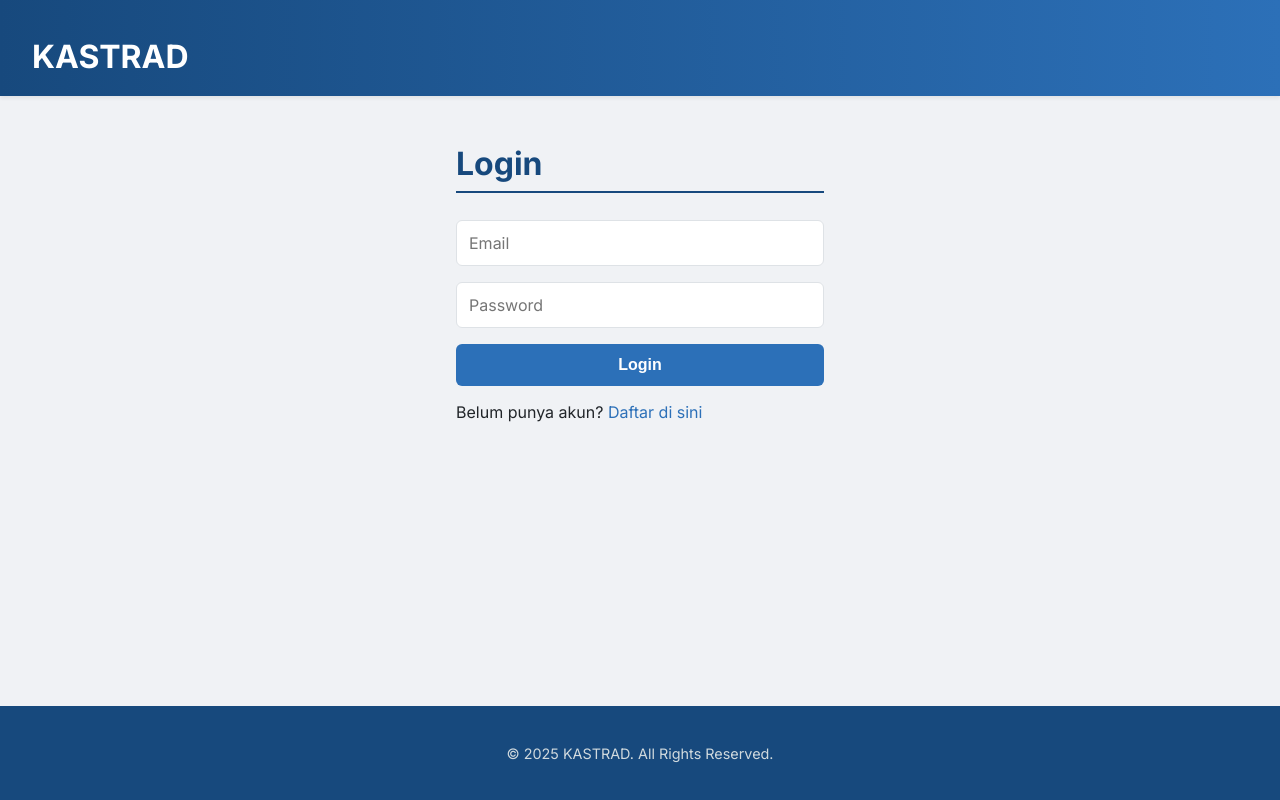
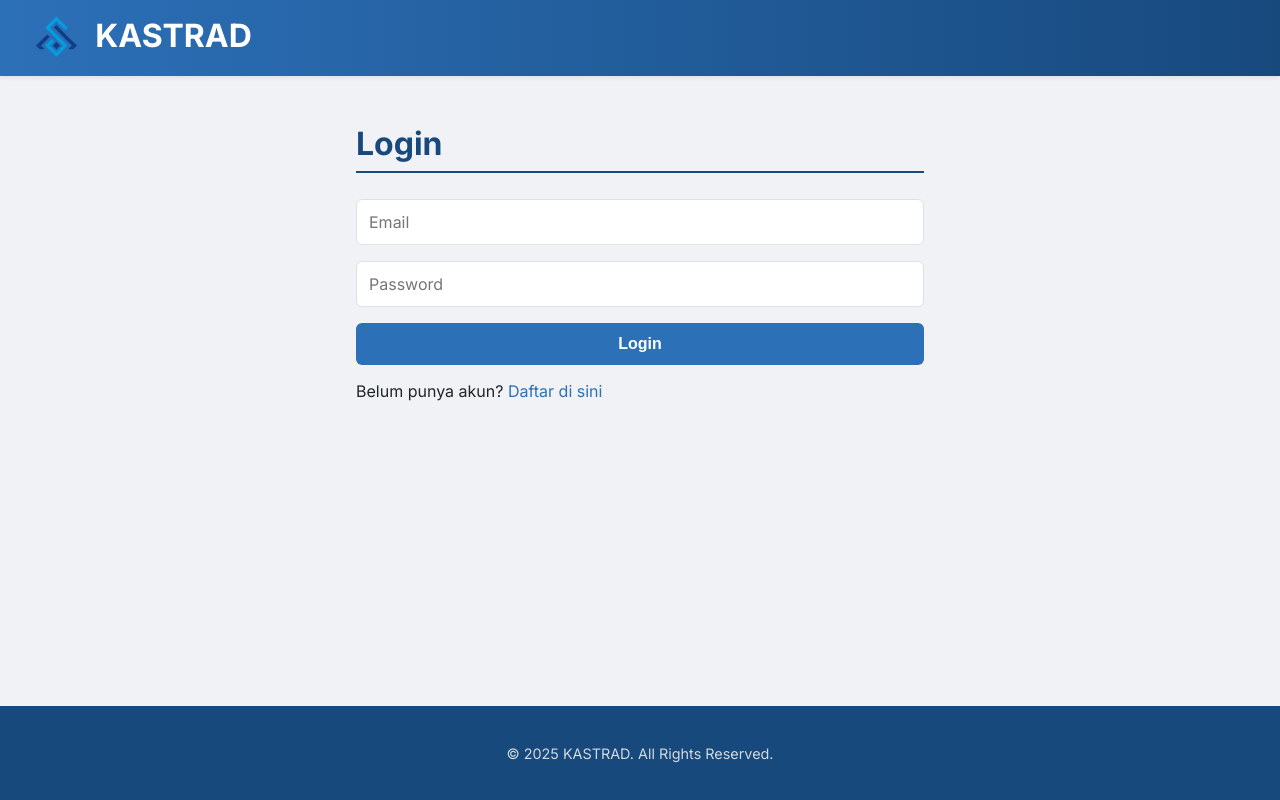
Before and after one commit to MdeAdt/aspirasi-kastrad-github, a website: page frontend/login.html in a window 1280 px wide. Drawn offline with Linux system fonts and the light colour scheme.

Commit message:
menambahkan logo

```diff
--- a/frontend/css/style.css
+++ b/frontend/css/style.css
@@ -17,7 +17,6 @@ body {
     margin: 0;
     background-color: var(--background-light);
     color: var(--text-dark);
-    /* Untuk Sticky Footer */
     display: flex;
     flex-direction: column;
     min-height: 100vh;
@@ -33,22 +32,36 @@ a {
 }
 
 header {
-    background-image: linear-gradient(to right, #17497D, #2C70B8);
-    padding: 1rem 2rem;
+    background-image: linear-gradient(to right, #2C70B8, #17497D);
+    padding: 0.8rem 2rem; /* Padding atas/bawah sedikit dikurangi */
     box-shadow: var(--shadow-sm);
     display: flex;
     justify-content: space-between;
     align-items: center;
 }
 
-.header-title h1 {
+/* --- STYLE BARU UNTUK LOGO DAN HEADER --- */
+.header-title {
+    display: flex; /* Membuat logo dan teks sejajar */
+    align-items: center; /* Menyelaraskan secara vertikal */
+}
+
+.header-logo {
+    height: 50px; /* Atur tinggi logo */
+    width: auto; /* Lebar otomatis menyesuaikan */
+    margin-right: 15px; /* Jarak antara logo dan teks */
+}
+
+.header-text h1 {
     color: white;
     margin-bottom: 0.25rem;
+    margin-top: 0;
 }
 
-.header-title h1 a {
+.header-text h1 a {
     color: white;
 }
+/* ------------------------------------- */
 
 .jargon {
     margin: 0;
@@ -281,7 +294,7 @@ footer {
 }
 
 .auth-container {
-    max-width: 400px;
+    max-width: 600px;
 }
 
 .auth-container h2 {
--- a/frontend/login.html
+++ b/frontend/login.html
@@ -11,7 +11,10 @@
 <body>
     <header>
         <div class="header-title">
-            <h1><a href="index.html">KASTRAD</a></h1>
+            <img src="../frontend/Foto/Logo_Astech_HD-removebg-preview.png" alt="Logo Kastrad" class="header-logo">
+            <div class="header-text">
+                <h1><a href="index.html">KASTRAD</a></h1>
+            </div>
         </div>
     </header>
     <main class="auth-container">
```
Also changed, not shown: frontend/admin.html (+7 -2 lines), frontend/index.html (+7 -3 lines), frontend/Foto/Logo_Astech_HD-removebg-preview.png (added).
